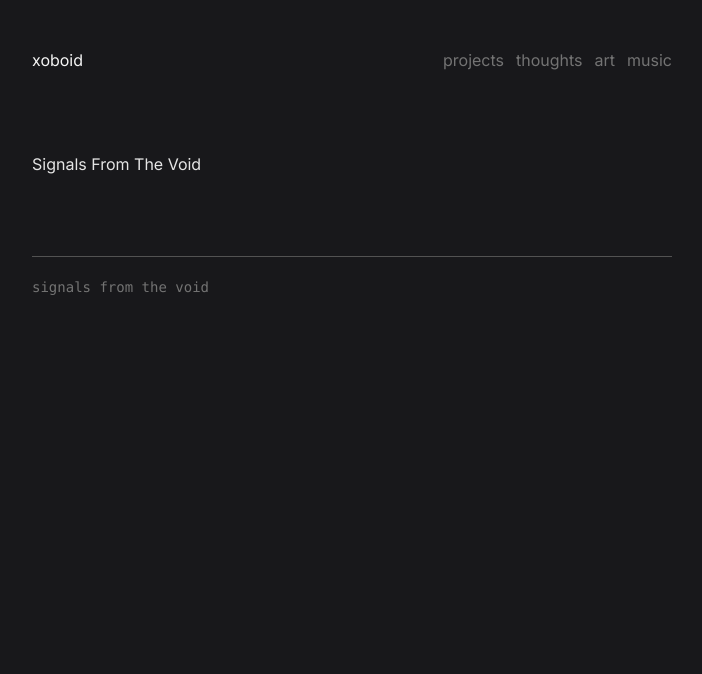
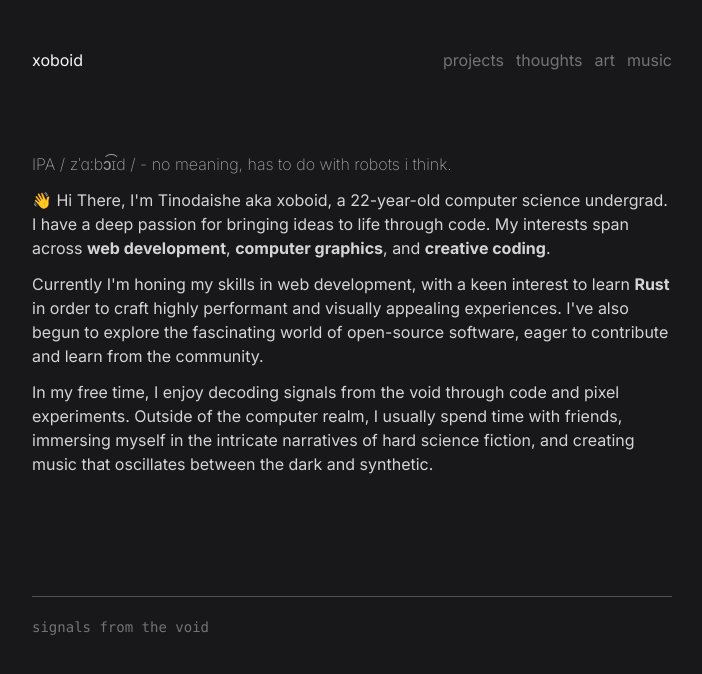
Before and after one commit to x0bd/the-void, a Next.js app: page / in a window 1280 px wide. Shown: the top 674 px of the page, without its empty margins (288-990 px from the left). Built offline with nearby package versions, Linux system fonts and the light colour scheme; some icons are missing.

Commit message:
wip ui fixes

```diff
--- a/app/page.tsx
+++ b/app/page.tsx
@@ -1,7 +1,38 @@
 export default function Home() {
 	return (
-		<main>
-			<h1>Signals From The Void</h1>
+		<main className="mb-10 flex flex-col gap-10 text-neutral-300">
+			<article className="flex flex-col gap-2 md:flex-row-reverse md:justify-end md:gap-12">
+				<div className="flex flex-col gap-3">
+					<h2 className="font-extralight text-base text-neutral-400">
+						IPA / zˈɑːbɔ͡ɪd / - no meaning, has to do with robots i
+						think.
+					</h2>
+					<p>
+						👋 Hi There, I'm Tinodaishe aka xoboid, a 22-year-old
+						computer science undergrad. I have a deep passion for
+						bringing ideas to life through code. My interests span
+						across <strong>web development</strong>,{" "}
+						<strong>computer graphics</strong>, and{" "}
+						<strong>creative coding</strong>.
+					</p>
+					<p>
+						Currently I'm honing my skills in web development, with
+						a keen interest to learn <strong>Rust</strong> in order
+						to craft highly performant and visually appealing
+						experiences. I've also begun to explore the fascinating
+						world of open-source software, eager to contribute and
+						learn from the community.
+					</p>
+					<p>
+						In my free time, I enjoy decoding signals from the void
+						through code and pixel experiments. Outside of the
+						computer realm, I usually spend time with friends,
+						immersing myself in the intricate narratives of hard
+						science fiction, and creating music that oscillates
+						between the dark and synthetic.{" "}
+					</p>
+				</div>
+			</article>
 		</main>
 	);
 }
--- a/components/Header.tsx
+++ b/components/Header.tsx
@@ -45,7 +45,7 @@ const Header = () => {
 							? "text-neutral-100 hover:text-neutral-100"
 							: "hover:text-neutral-100"
 					}
-					href="/"
+					href="/art"
 				>
 					art
 				</Link>
```
Also changed, not shown: data/projects.ts (+13 -12 lines).
